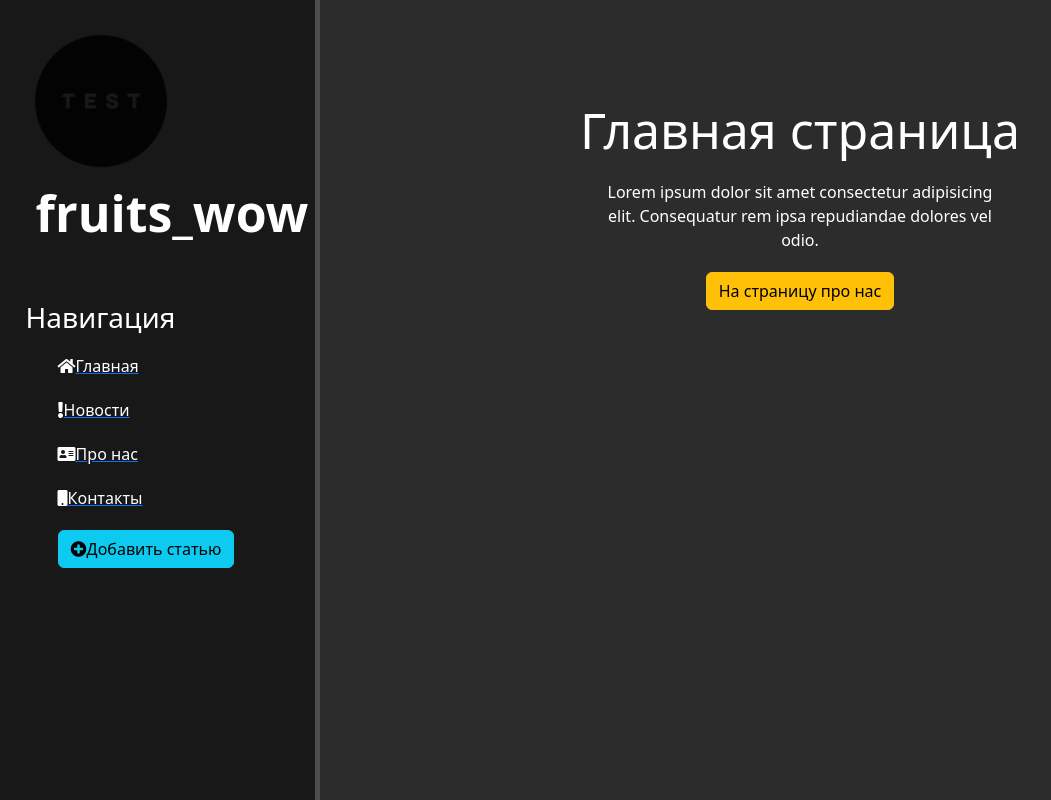
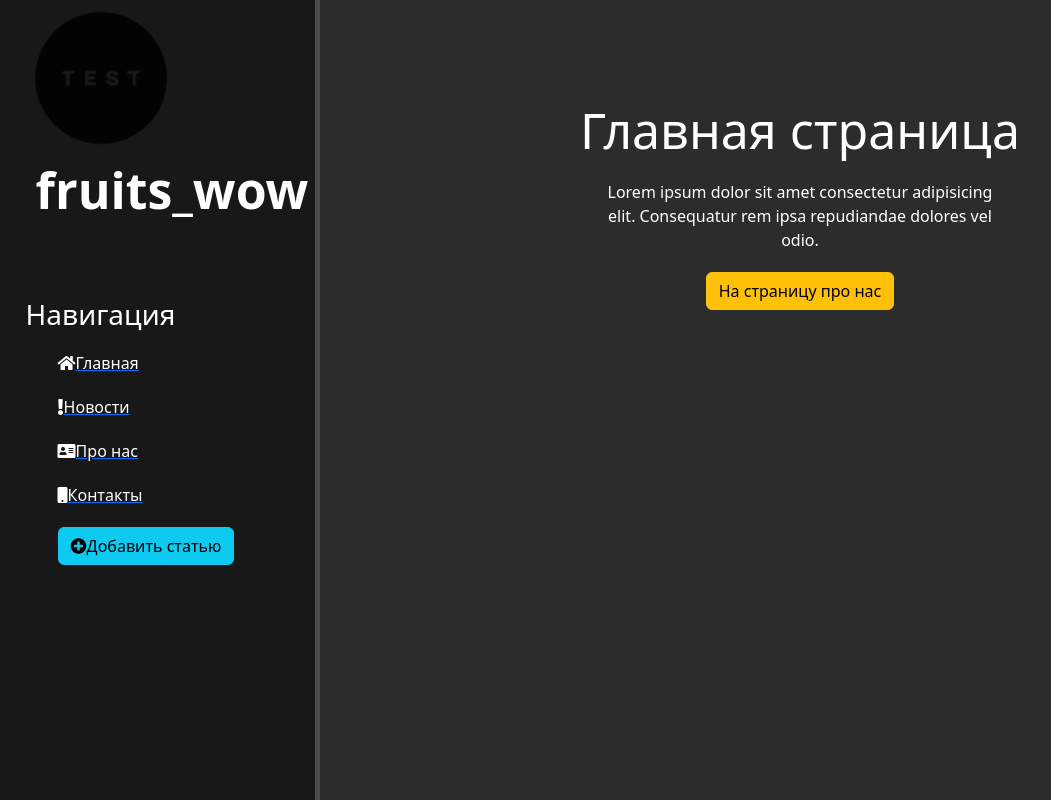
Before and after one commit to markgrg/web_fruits, a Django app: page / in a window 1280 px wide. Shown: the whole page, without its empty margins (0-1051 px from the left). Run offline with Django 5.2, Linux system fonts and the light colour scheme; some libraries are stand-ins or nearby versions.

Commit message:
Update main.css

```diff
--- a/first_site/main/static/main/css/main.css
+++ b/first_site/main/static/main/css/main.css
@@ -13,6 +13,7 @@ aside {
 }
 
 aside img {
+    margin-top: -23px;
     width: 80;
     float: left;
     mix-blend-mode: multiply;
@@ -25,7 +26,8 @@ aside .logo {
 }
 
 aside h3 {
-    margin-top: 50px;
+    margin-top: 70px;
+
 }
 
 aside ul {list-style: none}
```
